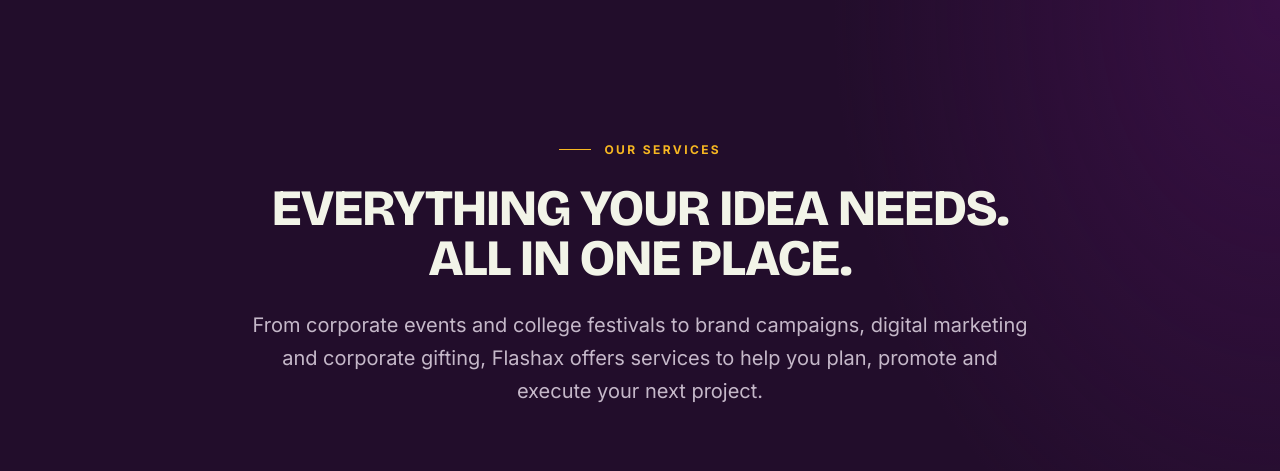
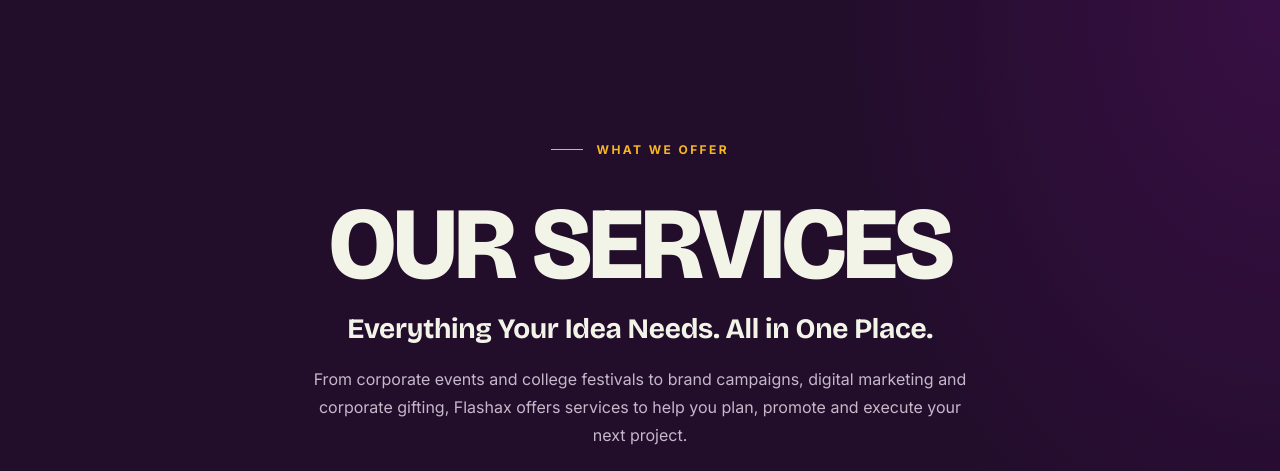
Before and after one commit to manishop123456/FlashAx, a Next.js app: page / in a window 1280 px wide. Shown: the part 800-1271 px from the top of the page. Built offline with nearby package versions, Linux system fonts and the light colour scheme; no server answers.

Commit message:
fix(services-grid): invert heading hierarchy on homepage — OUR SERVICES now dominant H2

```diff
--- a/app/styles/sections.css
+++ b/app/styles/sections.css
@@ -103,6 +103,47 @@
   display: flex;
   justify-content: center;
   margin-top: var(--s-8);
+}
+
+/* Services section inverted heading hierarchy --------------------------------
+   Scoped to .svc-head — homepage only. Does not affect /services page. */
+.svc-head {
+  text-align: center;
+  max-width: 900px;
+  margin-inline: auto;
+}
+.svc-head__title {
+  font-family: var(--font-display);
+  font-size: clamp(3.5rem, 8vw, 7rem); /* ~56px → ~112px */
+  font-weight: 800;
+  letter-spacing: -0.03em;
+  line-height: 0.95;
+  text-transform: uppercase;
+  color: var(--ivory);
+  margin-top: clamp(0.5rem, 1vw, 0.75rem);
+  margin-bottom: clamp(0.75rem, 1.5vw, 1.25rem);
+}
+@media (min-width: 640px) {
+  .svc-head__title {
+    white-space: nowrap;
+  }
+}
+.svc-head__sub {
+  font-family: var(--font-display);
+  font-size: clamp(1.35rem, 2.2vw, 2.125rem); /* ~22px → ~34px */
+  font-weight: 700;
+  letter-spacing: -0.01em;
+  line-height: 1.25;
+  color: var(--ivory);
+  margin-bottom: clamp(0.75rem, 1.4vw, 1.25rem);
+}
+.svc-head__desc {
+  font-family: var(--font-body);
+  font-size: clamp(1rem, 1.2vw, 1.25rem); /* ~16px → ~20px */
+  line-height: 1.75;
+  color: var(--lavender);
+  max-width: 68ch;
+  margin-inline: auto;
 }
 .svc-grid {
   display: grid;
--- a/components/home/ServicesGrid.tsx
+++ b/components/home/ServicesGrid.tsx
@@ -1,7 +1,6 @@
 import Link from "next/link";
 import { ArrowUpRight } from "lucide-react";
 import { services } from "@/lib/site";
-import { SectionHeading } from "@/components/ui/SectionHeading";
 import { ButtonLink } from "@/components/ui/Button";
 import { ServiceVisual } from "@/components/ui/ServiceVisual";
 
@@ -9,13 +8,16 @@
   return (
     <section id="services" className="section services" aria-labelledby="services-title">
       <div className="wrap">
-        <SectionHeading
-          id="services-title"
-          eyebrow="OUR SERVICES"
-          align="center"
-          lines={["EVERYTHING YOUR IDEA NEEDS.", "ALL IN ONE PLACE."]}
-          lead="From corporate events and college festivals to brand campaigns, digital marketing and corporate gifting, Flashax offers services to help you plan, promote and execute your next project."
-        />
+        {/* Inverted heading hierarchy — OUR SERVICES is the dominant H2 */}
+        <header className="svc-head">
+          <p className="eyebrow" style={{ justifyContent: "center" }}>WHAT WE OFFER</p>
+          <h2 id="services-title" className="svc-head__title">OUR SERVICES</h2>
+          <p className="svc-head__sub">Everything Your Idea Needs. All in One Place.</p>
+          <p className="svc-head__desc">
+            From corporate events and college festivals to brand campaigns, digital marketing and corporate gifting,
+            Flashax offers services to help you plan, promote and execute your next project.
+          </p>
+        </header>
 
         <div className="svc-grid" role="list">
           {services.map((s) => (
```
